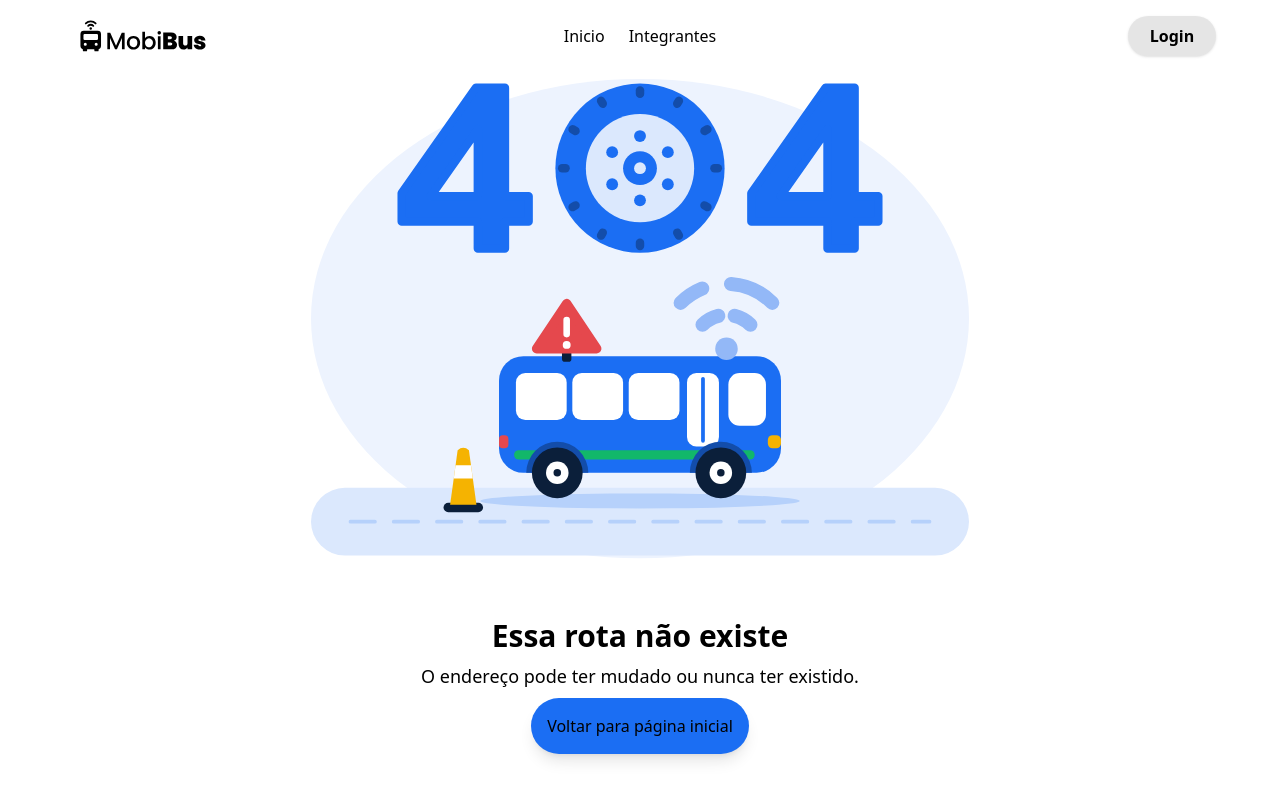
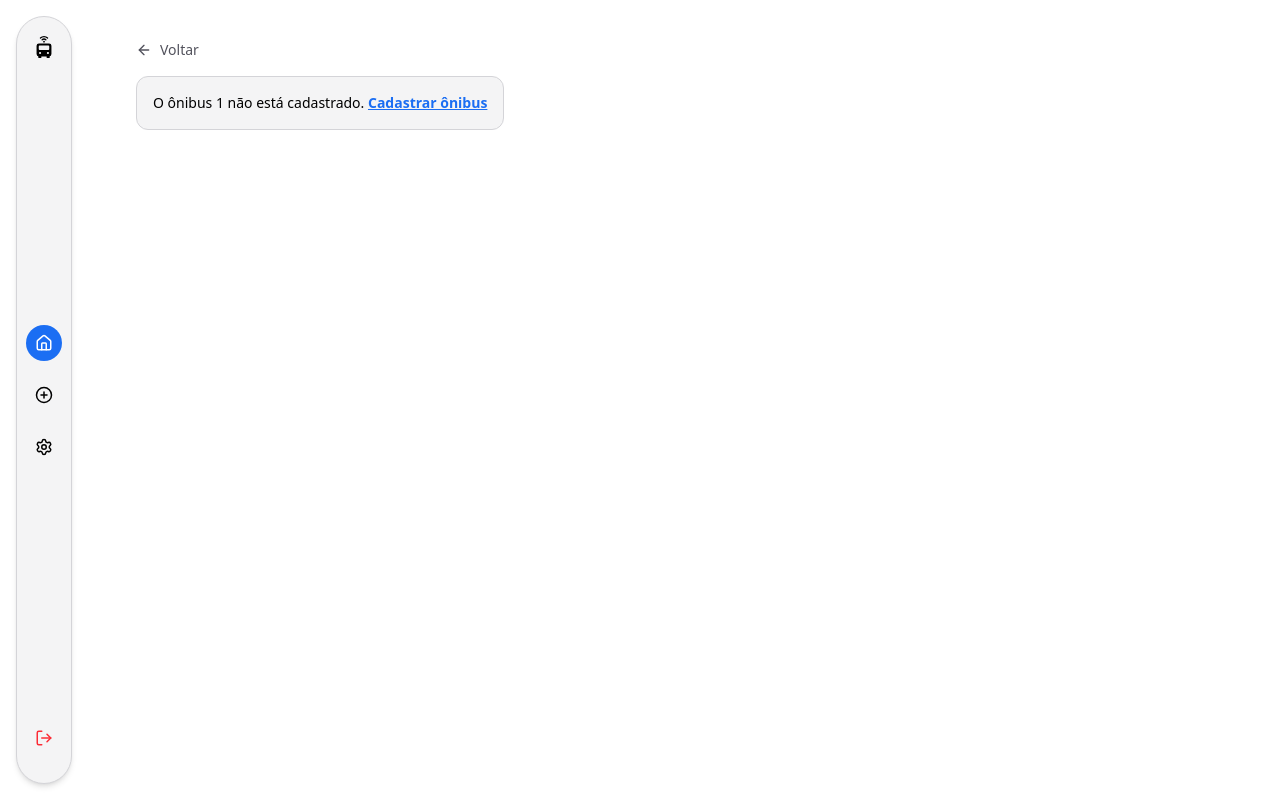
Before and after one commit to felippetuma/MobiBus-GS, a Next.js app: page /dashboard/onibus/1 in a window 1280 px wide. Before the commit this address had no page. Built offline with nearby package versions, Linux system fonts and the light colour scheme; sample sign-in values are in the browser's storage.

Commit message:
feat: Codificando e Estilizando página pessoal de cada ônibus cadastrado

```diff
--- /dev/null
+++ b/src/app/dashboard/onibus/[rota]/editar/page.tsx
@@ -0,0 +1,17 @@
+import { Suspense } from "react"
+import BusForm from "@/components/BusForm"
+
+const Edit = async ({ params }: { params: Promise<{ rota: string }> }) => {
+  const { rota } = await params
+  return <BusForm editing={decodeURIComponent(rota)} />
+}
+
+const EditarOnibusPage = ({ params }: { params: Promise<{ rota: string }> }) => {
+  return (
+    <Suspense fallback={null}>
+      <Edit params={params} />
+    </Suspense>
+  )
+}
+
+export default EditarOnibusPage
--- /dev/null
+++ b/src/app/dashboard/onibus/[rota]/page.tsx
@@ -0,0 +1,19 @@
+import { Suspense } from "react"
+import BusPanel from "@/components/BusPanel"
+
+const Detail = async ({ params }: { params: Promise<{ rota: string }> }) => {
+  const { rota } = await params
+  return (
+    <BusPanel route={decodeURIComponent(rota)} />
+  )
+}
+
+const OnibusPage = ({ params }: { params: Promise<{ rota: string }> }) => {
+  return (
+    <Suspense fallback={null}>
+      <Detail params={params} />
+    </Suspense>
+  )
+}
+
+export default OnibusPage
```
